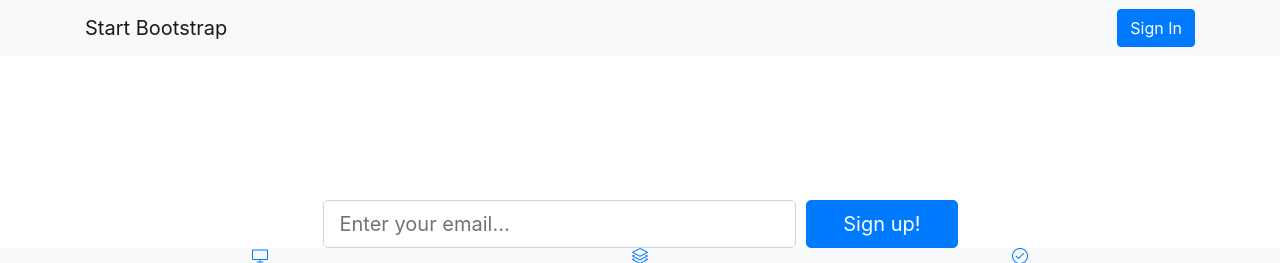
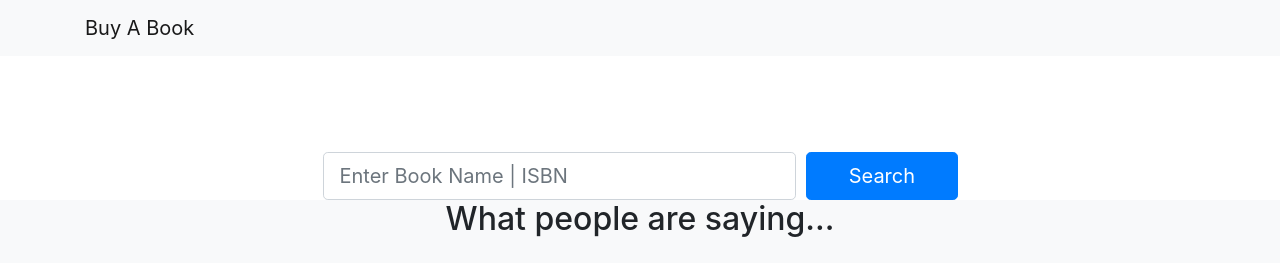
Before and after one commit to BrainWave-ML/Book_Recommender, a Django app: page /home/ in a window 1280 px wide. Shown: the top 263 px of the page. Run offline with Django 3.2, Linux system fonts and the light colour scheme; some libraries are stand-ins or nearby versions.

Commit message:
Frontend Updates

```diff
--- a/Templates/base.html
+++ b/Templates/base.html
@@ -1,3 +1,4 @@
+{% load staticfiles %}
 <!DOCTYPE html>
 <html lang="en">
 
@@ -8,10 +9,10 @@
     <meta name="description" content="">
     <meta name="author" content="">
 
-    <title>Landing Page - Start Bootstrap Theme</title>
+    <title>Buy A Book - Start Comparing Prices</title>
 
     <!-- Bootstrap core CSS -->
-    <link href="vendor/bootstrap/css/bootstrap.min.css" rel="stylesheet">
+    <link href={% static 'bootstrap.min.css' %} rel="stylesheet">
 
     <!-- Custom fonts for this template -->
     <link href="vendor/fontawesome-free/css/all.min.css" rel="stylesheet">
@@ -19,7 +20,7 @@
     <link href="https://fonts.googleapis.com/css?family=Lato:300,400,700,300italic,400italic,700italic" rel="stylesheet" type="text/css">
 
     <!-- Custom styles for this template -->
-    <link href="css/landing-page.min.css" rel="stylesheet">
+    <link href={% static 'landing-page.min.css' %} rel="stylesheet">
 
   </head>
 
--- a/Templates/home.html
+++ b/Templates/home.html
@@ -6,8 +6,7 @@
     <!-- Navigation -->
     <nav class="navbar navbar-light bg-light static-top">
         <div class="container">
-          <a class="navbar-brand" href="#">Start Bootstrap</a>
-          <a class="btn btn-primary" href="#">Sign In</a>
+          <a class="navbar-brand" href="#">Buy A Book</a>
         </div>
       </nav>
 
@@ -17,16 +16,16 @@
         <div class="container">
           <div class="row">
             <div class="col-xl-9 mx-auto">
-              <h1 class="mb-5">Build a landing page for your business or project and generate more leads!</h1>
+              <h1 class="mb-5">Search For Books!</h1>
             </div>
             <div class="col-md-10 col-lg-8 col-xl-7 mx-auto">
-              <form>
+              <form method="POST" action="/search/book/">
                 <div class="form-row">
                   <div class="col-12 col-md-9 mb-2 mb-md-0">
-                    <input type="email" class="form-control form-control-lg" placeholder="Enter your email...">
+                    <input type="email" class="form-control form-control-lg" placeholder="Enter Book Name | ISBN">
                   </div>
                   <div class="col-12 col-md-3">
-                    <button type="submit" class="btn btn-block btn-lg btn-primary">Sign up!</button>
+                    <button type="submit" class="btn btn-block btn-lg btn-primary">Search</button>
                   </div>
                 </div>
               </form>
@@ -35,7 +34,7 @@
         </div>
       </header>
 
-      <!-- Icons Grid -->
+      <!--
       <section class="features-icons bg-light text-center">
         <div class="container">
           <div class="row">
@@ -68,9 +67,9 @@
             </div>
           </div>
         </div>
-      </section>
+      </section>-->
 
-      <!-- Image Showcases -->
+      <!-- Image Showcases
       <section class="showcase">
         <div class="container-fluid p-0">
           <div class="row no-gutters">
@@ -96,7 +95,7 @@
             </div>
           </div>
         </div>
-      </section>
+      </section>-->
 
       <!-- Testimonials -->
       <section class="testimonials text-center bg-light">
@@ -105,30 +104,30 @@
           <div class="row">
             <div class="col-lg-4">
               <div class="testimonial-item mx-auto mb-5 mb-lg-0">
-                <img class="img-fluid rounded-circle mb-3" src="img/testimonials-1.jpg" alt="">
-                <h5>Margaret E.</h5>
+                <img class="img-fluid rounded-circle mb-3" src={% static 'testimonial_1.png' %} alt="">
+                <h5>Sumit Badsara</h5>
                 <p class="font-weight-light mb-0">"This is fantastic! Thanks so much guys!"</p>
               </div>
             </div>
             <div class="col-lg-4">
               <div class="testimonial-item mx-auto mb-5 mb-lg-0">
-                <img class="img-fluid rounded-circle mb-3" src="img/testimonials-2.jpg" alt="">
-                <h5>Fred S.</h5>
-                <p class="font-weight-light mb-0">"Bootstrap is amazing. I've been using it to create lots of super nice landing pages."</p>
+                <img class="img-fluid rounded-circle mb-3" src={% static 'testimonial_2.jpeg' %} alt="">
+                <h5>Rushikesh Pupale</h5>
+                <p class="font-weight-light mb-0">"Best Website to Compare Prices, Loved it Guys!"</p>
               </div>
             </div>
             <div class="col-lg-4">
               <div class="testimonial-item mx-auto mb-5 mb-lg-0">
-                <img class="img-fluid rounded-circle mb-3" src="img/testimonials-3.jpg" alt="">
-                <h5>Sarah	W.</h5>
-                <p class="font-weight-light mb-0">"Thanks so much for making these free resources available to us!"</p>
+                <img class="img-fluid rounded-circle mb-3" src={% static 'testimonial_3.jpeg' %} alt="">
+                <h5>Yamini Ogare</h5>
+                <p class="font-weight-light mb-0">"Thanks so much for making these free resources available to us! Cheers to Devs."</p>
               </div>
             </div>
           </div>
         </div>
       </section>
 
-      <!-- Call to Action -->
+      <!-- Call to Action
       <section class="call-to-action text-white text-center">
         <div class="overlay"></div>
         <div class="container">
@@ -150,7 +149,7 @@
             </div>
           </div>
         </div>
-      </section>
+      </section>-->
 
       <!-- Footer -->
       <footer class="footer bg-light">
@@ -174,7 +173,7 @@
                   <a href="#">Privacy Policy</a>
                 </li>
               </ul>
-              <p class="text-muted small mb-4 mb-lg-0">&copy; Your Website 2018. All Rights Reserved.</p>
+              <p class="text-muted small mb-4 mb-lg-0">&copy; Buy a Book 2018. All Rights Reserved.</p>
             </div>
             <div class="col-lg-6 h-100 text-center text-lg-right my-auto">
               <ul class="list-inline mb-0">
--- a/Vigyaan/urls.py
+++ b/Vigyaan/urls.py
@@ -21,4 +21,5 @@ urlpatterns = [
     path('admin/', admin.site.urls),
     path('<int:id>/',views.get_reviews),
     path('',include('book.urls')),
+    path('/search',include('books.urls')),
 ]
--- a/book/urls.py
+++ b/book/urls.py
@@ -3,5 +3,5 @@ from django.urls import path
 from . import views
 
 urlpatterns = [
-   path('home/',views.home)
+   path('home/',views.home),
 ]
--- a/book/views.py
+++ b/book/views.py
@@ -1,5 +1,5 @@
 from django.shortcuts import render
-
+from .models import Book
 
 def home(request):
     return render(request,'home.html')
```
